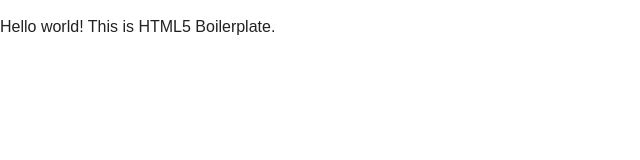
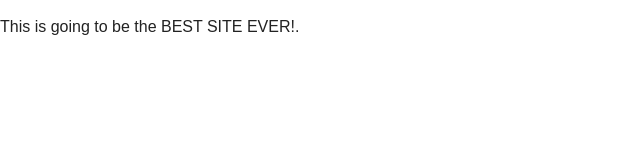
Before and after one commit to tbauerle/test123, a plain HTML site: page index.html in a window 1280 px wide. Shown: the full height of the page, 0-640 px from the left. Drawn offline with nearby package versions, Linux system fonts and the light colour scheme.

Commit message:
change title

```diff
--- a/index.html
+++ b/index.html
@@ -20,7 +20,7 @@
         <![endif]-->
 
         <!-- Add your site or application content here -->
-        <p>Hello world! This is HTML5 Boilerplate.</p>
+        <p>This is going to be the BEST SITE EVER!.</p>
 
         <script src="https://ajax.googleapis.com/ajax/libs/jquery/1.11.3/jquery.min.js"></script>
         <script>window.jQuery || document.write('<script src="js/vendor/jquery-1.11.3.min.js"><\/script>')</script>
```
